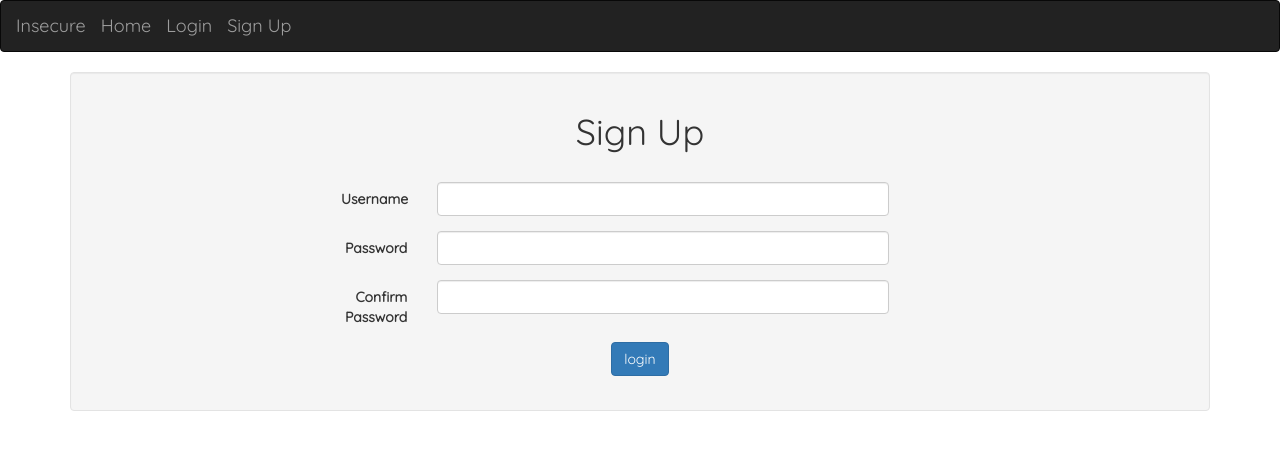
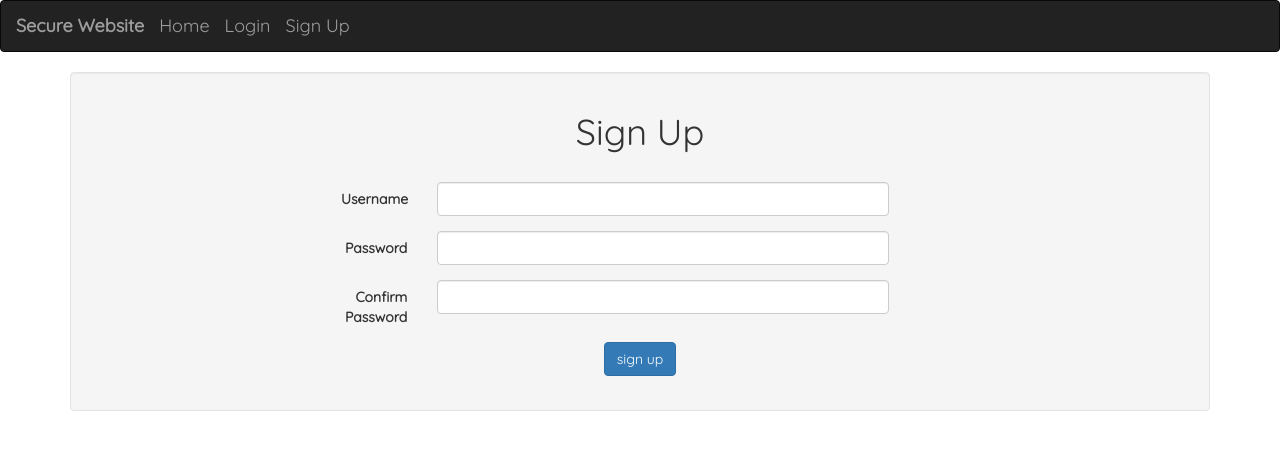
Before and after one commit to sadirabdulhadi/securelogin, a PHP site: page /resources/signup.php in a window 1280 px wide. Shown: the top 450 px of the page. Run offline with PHP 8.4, Linux system fonts and the light colour scheme; data that the repository does not hold is empty; some libraries are stand-ins or nearby versions.

Commit message:
minor changes

```diff
--- a/securelogin/controller/HomepageController.php
+++ b/securelogin/controller/HomepageController.php
@@ -1,7 +1,7 @@
 <?php
- ini_set('display_errors', 1);
- ini_set('display_startup_errors', 1);
- error_reporting(E_ALL);
+ // ini_set('display_errors', 1);
+ // ini_set('display_startup_errors', 1);
+ // error_reporting(E_ALL);
 	session_start();
 	require ('../model/SnippetModel.php');
 
--- a/securelogin/controller/SignUpController.php
+++ b/securelogin/controller/SignUpController.php
@@ -1,9 +1,9 @@
 <?php
+session_start();
 // ini_set('display_errors', 1);
 // ini_set('display_startup_errors', 1);
 // error_reporting(E_ALL);
 	if($_POST){
-
 		if (hash_equals($_SESSION['token'], $_POST['token'])) {
 			require ('../model/UserModel.php');
 			$model = new UserModel();
@@ -16,7 +16,6 @@
 				// $options = [
 			 //    'salt' => $username,
 				// ];
-
 				$encrypted = password_hash($password, PASSWORD_BCRYPT);
 
 				$id = $model->create_user($username, $encrypted);
--- a/securelogin/view/headerIn.php
+++ b/securelogin/view/headerIn.php
@@ -37,7 +37,7 @@ if(isset($_SESSION['IPaddress']) && isset($_SESSION['userAgent']))
   <div class="container-fluid" style="font-family: 'Quicksand', sans-serif;">
     <div class="navbar-header">
 
-      <a class="navbar-brand" href="#">Secure</a>
+      <a class="navbar-brand" href="#"><strong>Secure Website</strong></a>
     </div>
     <ul class="nav navbar-nav">
     <li>
--- a/securelogin/view/headerOut.html
+++ b/securelogin/view/headerOut.html
@@ -7,7 +7,7 @@
 <nav class="navbar navbar-inverse">
   <div class="container-fluid" style="font-family: 'Quicksand', sans-serif;">
     <div class="navbar-header">
-      <a class="navbar-brand" href="#">Insecure</a>
+      <a class="navbar-brand" href="#"><strong>Secure Website</strong></a>
     </div>
     <ul class="nav navbar-nav">
     <li>
--- a/securelogin/view/myfiles.php
+++ b/securelogin/view/myfiles.php
@@ -7,7 +7,7 @@ $files = $model->get_files($_SESSION['username']);
 <!DOCTYPE html>
 <html>
 <head>
-	<title>My Files Page</title>
+	<title>My Files</title>
 	<link rel="stylesheet" type="text/css" href="style.css">
 	<script src="//code.jquery.com/jquery-1.10.2.js"></script>
 	<meta charset="utf-8">
--- a/securelogin/view/mysnippets.php
+++ b/securelogin/view/mysnippets.php
@@ -10,7 +10,7 @@ $token = $_SESSION['token'];
 <!DOCTYPE html>
 <html>
 <head>
-	<title>Signup Page</title>
+	<title>My Snippets</title>
 	<link rel="stylesheet" type="text/css" href="style.css">
 	<script src="//code.jquery.com/jquery-1.10.2.js"></script>
 	<meta charset="utf-8">
--- a/securelogin/view/signup.php
+++ b/securelogin/view/signup.php
@@ -84,7 +84,7 @@ if (isset($_SESSION['username'])) { ?>
 
     <div class="form-group">
       <center>
-      	<input type="submit" class="btn btn-primary" id="btn" value="login" />
+        <input type="submit" class="btn btn-primary" id="btn" value="sign up" />
     </center>
     </div>
   </fieldset>
--- a/securelogin/view/uploadFile.php
+++ b/securelogin/view/uploadFile.php
@@ -10,7 +10,7 @@ $token = $_SESSION['token'];
 <!DOCTYPE html>
 <html>
 <head>
-	<title>Upload a file</title>
+	<title>File Upload</title>
 	<link rel="stylesheet" type="text/css" href="style.css">
 	<script src="//code.jquery.com/jquery-1.10.2.js"></script>
 	<meta charset="utf-8">
```
Also changed, not shown: securelogin/controller/LoginController.php (+14 -15 lines). Lines whose indentation alone changed are shown as unchanged.
